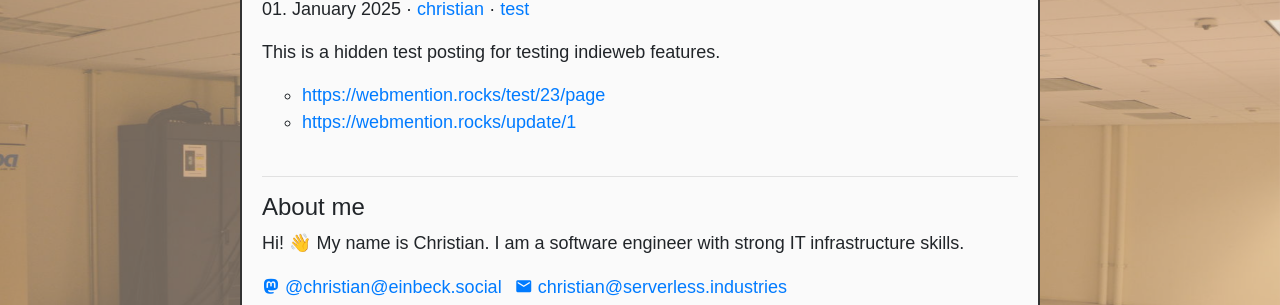
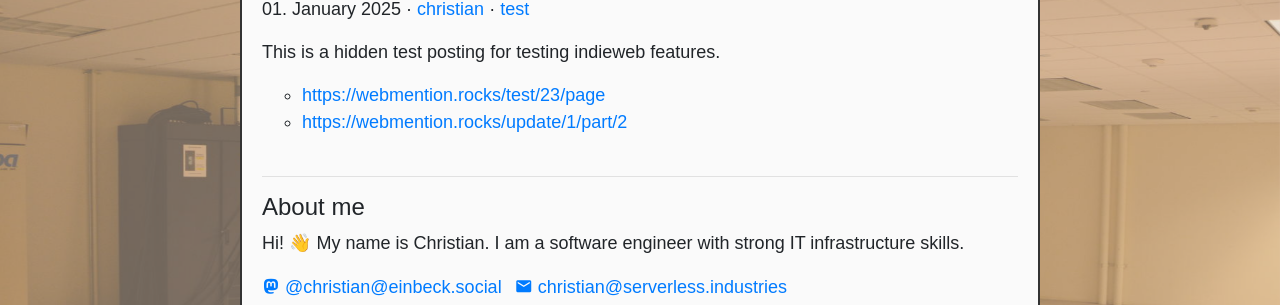
Before and after one commit to perryflynn/serverless.industries, a Jekyll site: the page built from src/_posts/2025/2025-01-01-indieweb-test.en.md, in a window 1280 px wide. Shown: the part 206-511 px from the top of the page. Built offline with Jekyll 4.4.1, drawn with Linux system fonts in a browser that asks for light colours; some of the changed lines change nothing that is shown.

Commit message:
indie tests stage 3

```diff
--- a/src/_posts/2025/2025-01-01-indieweb-test.en.md
+++ b/src/_posts/2025/2025-01-01-indieweb-test.en.md
@@ -9,4 +9,4 @@ visible: false
 This is a hidden test posting for testing indieweb features.
 
 - [https://webmention.rocks/test/23/page](https://webmention.rocks/test/23/page)
-- [https://webmention.rocks/update/1](https://webmention.rocks/update/1)
+- [https://webmention.rocks/update/1/part/2](https://webmention.rocks/update/1/part/2)
```
